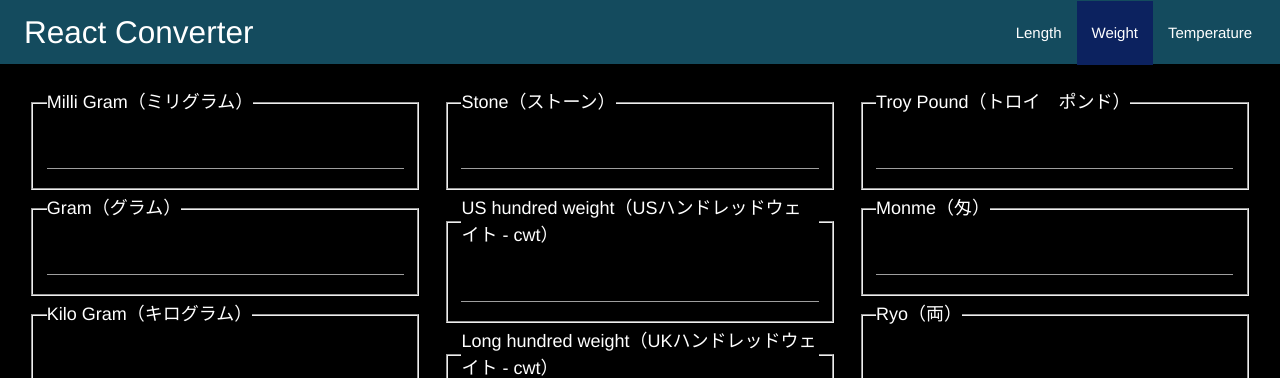
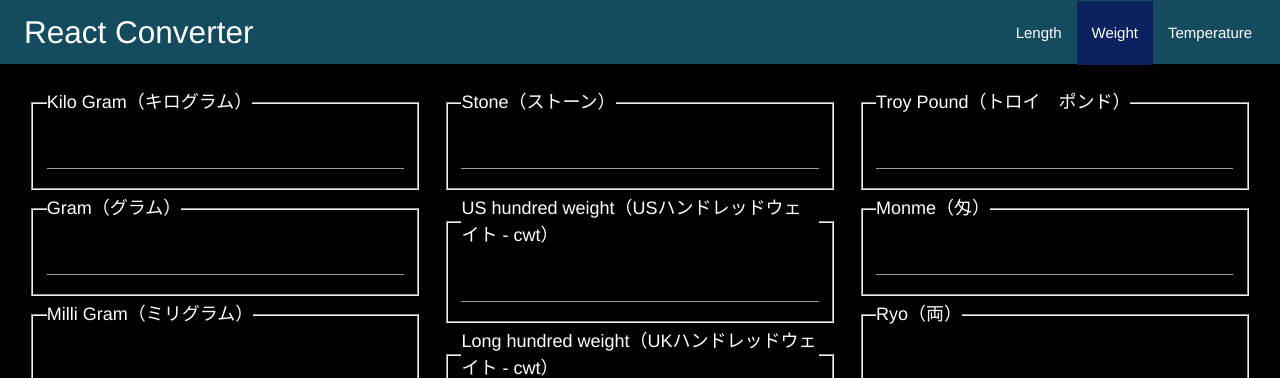
Before and after one commit to SoichiroWada/React-Converter, a React (Create React App) app: page /weight in a window 1280 px wide. Shown: the top 378 px of the page. Built offline with nearby package versions, Linux system fonts and the light colour scheme.

Commit message:
kilogram is moved to top

```diff
--- a/src/components/Weight.js
+++ b/src/components/Weight.js
@@ -238,8 +238,8 @@ class WeightCalculator extends React.Component {
             <div className="col s12 m4">
 
                 <WeightInput
-                    scale="milligram"
-                    weightN={milligram}
+                    scale="kilogram"
+                    weightN={kilogram}
                     onClear={this.clear}
                     onAlert={this.alertMessage}
                     onLengthChange={this.handleChange} />
@@ -250,8 +250,8 @@ class WeightCalculator extends React.Component {
                     onAlert={this.alertMessage}
                     onLengthChange={this.handleChange} />
                 <WeightInput
-                    scale="kilogram"
-                    weightN={kilogram}
+                    scale="milligram"
+                    weightN={milligram}
                     onClear={this.clear}
                     onAlert={this.alertMessage}
                     onLengthChange={this.handleChange} />
```
